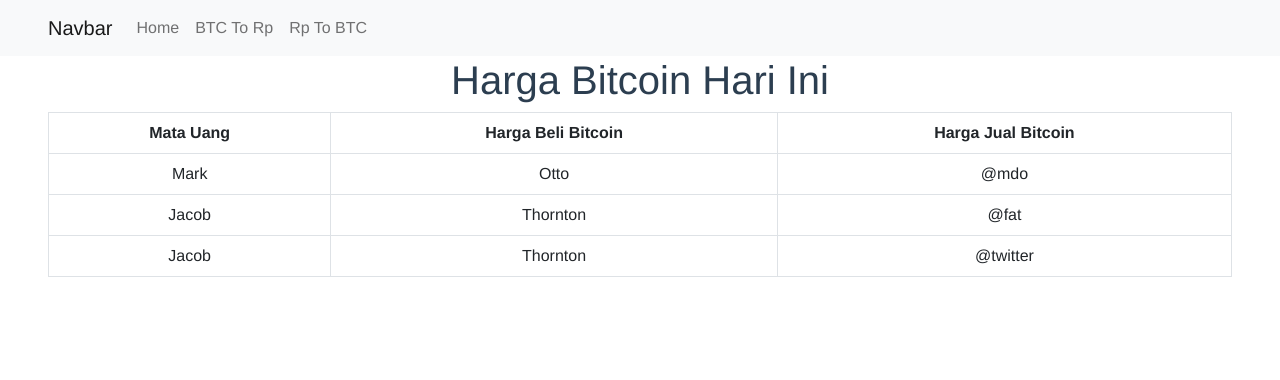
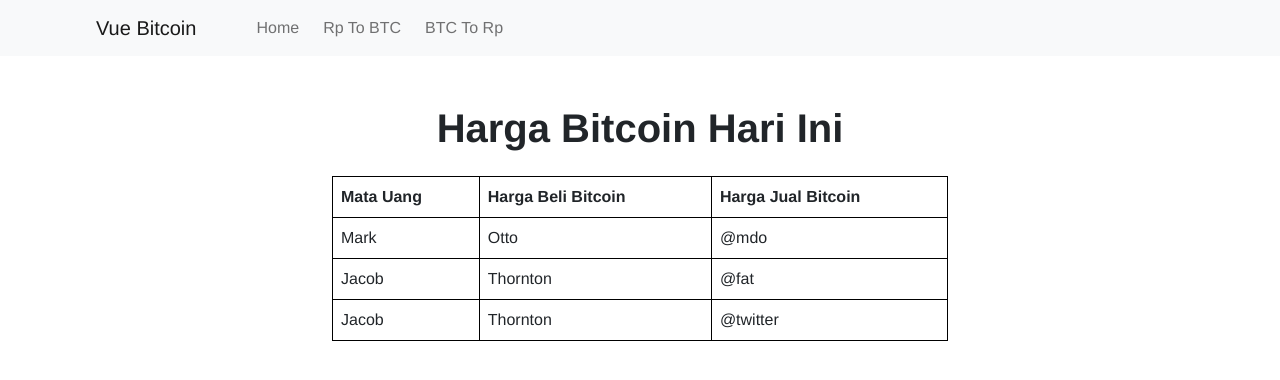
Before and after one commit to ajiprasetyo471/Vue_Bitcoin, a Vue app: page / in a window 1280 px wide. Shown: the top 380 px of the page. Built offline with nearby package versions, Linux system fonts and the light colour scheme.

Commit message:
finish design

```diff
--- a/src/App.vue
+++ b/src/App.vue
@@ -7,7 +7,5 @@
   font-family: Avenir, Helvetica, Arial, sans-serif;
   -webkit-font-smoothing: antialiased;
   -moz-osx-font-smoothing: grayscale;
-  text-align: center;
-  color: #2c3e50;
 }
 </style>
--- a/src/components/BtcToRp.vue
+++ b/src/components/BtcToRp.vue
@@ -1,21 +1,16 @@
 <template>
   <div class="container-fluid">
-    <div class="row">
-      <Navbar />
-    </div>
     <div class="container text-align">
+      <h1 class="text-center mt-5" style="font-weight: 600">
+        Konversi Bitcoin ke Rupiah
+      </h1>
+      <p class="text-center mt-1 fw-bold">Kurs 1 USD = 14.000 IDR</p>
       <div class="d-flex justify-content-center mt-5">
-        <h1>Konversi Bitcoin ke Rupiah</h1>
+        <input type="number" class="w-75 py-2 px-1" />
       </div>
-      <div class="d-flex justify-content-center mt-1">
-        <h5>Kurs 1 USD = 14.000 IDR</h5>
-      </div>
-      <div class="d-flex justify-content-center mt-2">
-        <input type="number" />
-      </div>
-      <div class="d-flex justify-content-center mt-2">
-        <h5>BTC 1 = Rp 1020102</h5>
-      </div>
+      <h1 class="text-center mt-3" style="font-weight: 600">
+        BTC 1 = Rp 1020102
+      </h1>
     </div>
   </div>
 </template>
@@ -25,5 +20,3 @@ export default {
   name: 'BtcToRp',
 };
 </script>
-
-<style lang="scss" scoped></style>
--- a/src/components/ListPrice.vue
+++ b/src/components/ListPrice.vue
@@ -1,7 +1,9 @@
 <template>
-  <div class="container-fluid px-5">
-    <h1>Harga Bitcoin Hari Ini</h1>
-    <table class="table table-bordered">
+  <h1 class="text-center mt-5" style="font-weight: 600">
+    Harga Bitcoin Hari Ini
+  </h1>
+  <div class="container-fluid w-50 mt-4">
+    <table class="table table-bordered" style="border: 1px solid black">
       <thead>
         <tr>
           <th scope="col">Mata Uang</th>
@@ -35,5 +37,3 @@ export default {
   name: 'ListPrice',
 };
 </script>
-
-<style lang="scss" scoped></style>
--- a/src/components/NavBar.vue
+++ b/src/components/NavBar.vue
@@ -1,6 +1,6 @@
 <template>
   <nav class="px-5 navbar navbar-expand-lg navbar-light bg-light">
-    <a class="navbar-brand" href="#">Navbar</a>
+    <router-link class="navbar-brand mx-5" to="/">Vue Bitcoin</router-link>
     <button
       class="navbar-toggler"
       type="button"
@@ -14,34 +14,18 @@
     </button>
     <div class="collapse navbar-collapse" id="navbarNav">
       <ul class="navbar-nav">
-        <li class="nav-item">
+        <li class="nav-item mx-1">
           <router-link class="nav-link" to="/">Home</router-link>
-          <!-- <a class="nav-link" href="#">Home <span class="sr-only">(current)</span></a> -->
         </li>
-        <li class="nav-item">
+        <li class="nav-item mx-1">
+          <router-link class="nav-link" to="/rp-to-btc">Rp To BTC</router-link>
+        </li>
+        <li class="nav-item mx-1">
           <router-link class="nav-link" to="/btc-to-rp">BTC To Rp</router-link>
-          <!-- <a class="nav-link" href="#">Home <span class="sr-only">(current)</span></a> -->
         </li>
-        <li class="nav-item">
-          <router-link class="nav-link" to="/rp-to-btc">Rp To BTC</router-link>
-          <!-- <a class="nav-link" href="#">Home <span class="sr-only">(current)</span></a> -->
-        </li>
-        <!-- <li class="nav-item">
-          <a class="nav-link" href="#">Features</a>
-        </li>
-        <li class="nav-item">
-          <a class="nav-link" href="#">Pricing</a>
-        </li> -->
       </ul>
     </div>
   </nav>
-
-  <!-- <div>
-    <nav>
-      <router-link to="/">Home</router-link> |
-      <router-link to="/about">About</router-link>
-    </nav>
-  </div> -->
 </template>
 
 <script>
@@ -49,5 +33,3 @@ export default {
   name: 'NavBar',
 };
 </script>
-
-<style lang="scss" scoped></style>
--- a/src/components/RpToBtc.vue
+++ b/src/components/RpToBtc.vue
@@ -1,21 +1,16 @@
 <template>
   <div class="container-fluid">
-    <div class="row">
-      <Navbar />
-    </div>
     <div class="container text-align">
+      <h1 class="text-center mt-5" style="font-weight: 600">
+        Konversi Rupiah ke Bitcoin
+      </h1>
+      <p class="text-center mt-1 fw-bold">Kurs 1 USD = 14.000 IDR</p>
       <div class="d-flex justify-content-center mt-5">
-        <h1>Konversi Rupiah ke Bitcoin</h1>
+        <input type="number" class="w-75 py-2 px-1" />
       </div>
-      <div class="d-flex justify-content-center mt-1">
-        <h5>Kurs 1 USD = 14.000 IDR</h5>
-      </div>
-      <div class="d-flex justify-content-center mt-2">
-        <input type="number" />
-      </div>
-      <div class="d-flex justify-content-center mt-2">
-        <h5>Rp 14000 = BTC 0.000001</h5>
-      </div>
+      <h1 class="text-center mt-3" style="font-weight: 600">
+        Rp 14000 = BTC 0.000001
+      </h1>
     </div>
   </div>
 </template>
@@ -25,5 +20,3 @@ export default {
   name: 'RpToBtc',
 };
 </script>
-
-<style lang="scss" scoped></style>
```
